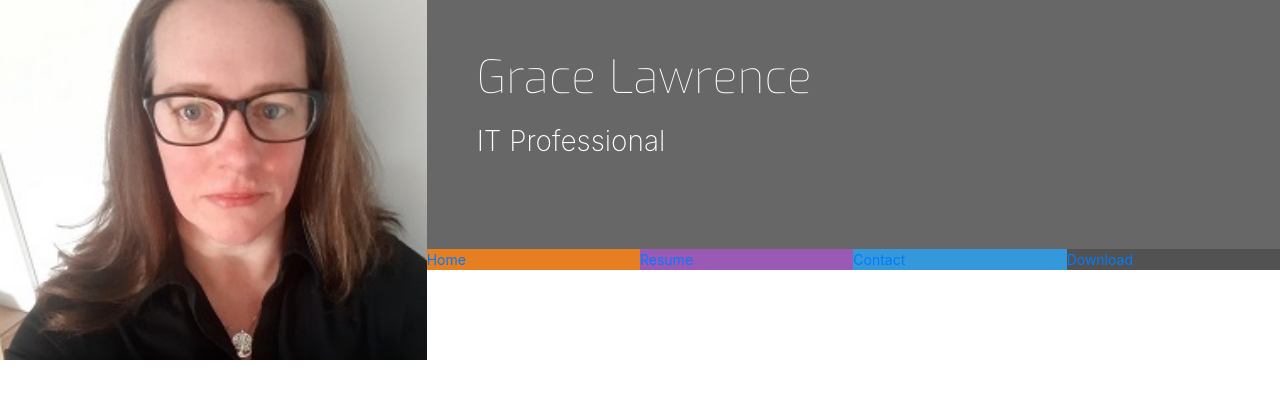
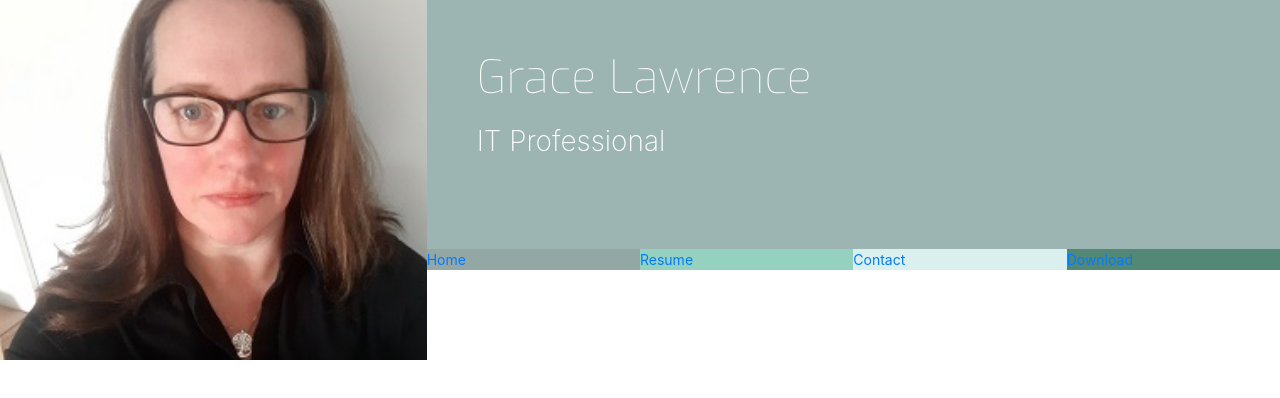
Before and after one commit to glaw2000/grace-resume, a plain HTML site: page index.html in a window 1280 px wide. Drawn offline with nearby package versions, Linux system fonts and the light colour scheme.

Commit message:
add colour theme to menu bar

```diff
--- a/assets/css/style.css
+++ b/assets/css/style.css
@@ -4,23 +4,23 @@
 /* ----------------------------------------------Colours */
 
 .bg-color-name-title {
-    background-color: #676767;
+    background-color: #9db5b2;
 }
 
 .ui-menu-color-home {
-    background-color: #e67e22;
+    background-color: #93a7a4;
 }
 
 .ui-menu-color-resume {
-    background-color: #9b59b6;
+    background-color: #94d1be;
 }
 
 .ui-menu-color-contact {
-    background-color: #3498db;
+    background-color: #daf0ee;
 }
 
 .ui-menu-color-download {
-    background-color: #525252;
+    background-color: #538877;
 }
 
 
```
